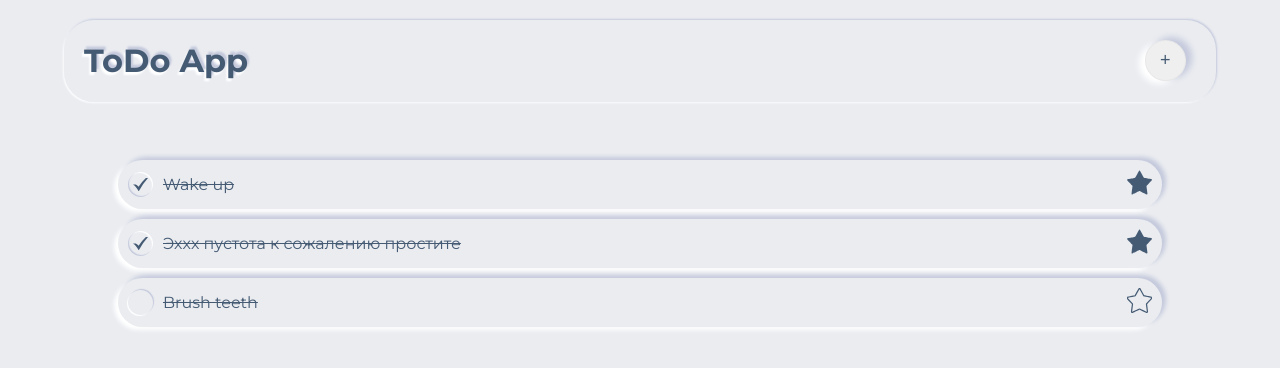
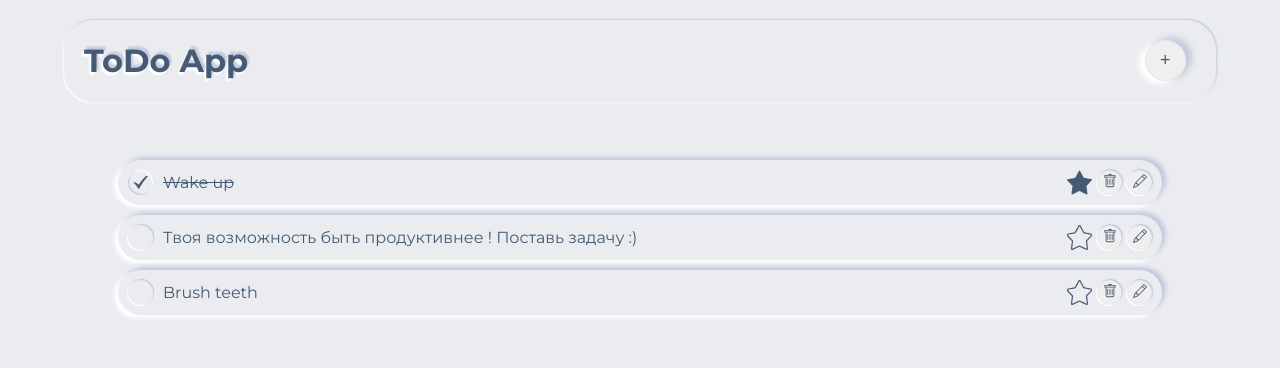
Before and after one commit to AlenaRudenko/ToDoApp, a React (Create React App) app: page / in a window 1280 px wide. Shown: the top 368 px of the page. Built offline with nearby package versions, Linux system fonts and the light colour scheme.

Commit message:
buttons edit and trash

```diff
--- a/src/App.jsx
+++ b/src/App.jsx
@@ -1,24 +1,15 @@
 import "./App.css";
+import { Header } from "./components/header/Header";
 import { ToDoItem } from "./components/todo/ToDoItem";
 
 function App() {
   return (
     <div className="app">
       <div className="container">
-        <div className="header">
-          <div className="header__container">
-            <h1 className="header__logo">ToDo App</h1>
-            <div className="header__search">
-              <input type="search" className="header__placesearch"></input>
-            </div>
-            <div className="header__button">
-              <button>+</button>
-            </div>
-          </div>
-        </div>
+        <Header />
         <div className="main">
           <ToDoItem text={"Wake up"} isChecked={true} isFavourite={true} />
-          <ToDoItem text={""} isChecked={true} isFavourite={true} />
+          <ToDoItem text={""} isChecked={false} isFavourite={false} />
           <ToDoItem
             text={"Brush teeth"}
             isChecked={false}
--- a/src/components/header/Header.jsx
+++ b/src/components/header/Header.jsx
@@ -1,3 +1,5 @@
+import "./header.css";
+
 export const Header = () => {
   return (
     <div className="header">
--- a/src/components/header/header.css
+++ b/src/components/header/header.css
@@ -0,0 +1,64 @@
+.header {
+  width: 100%;
+  display: flex;
+  justify-content: center;
+  align-items: center;
+  position: absolute;
+  top: 20px;
+  left: 0;
+}
+.header__container {
+  width: 90%;
+  display: flex;
+  flex-direction: row;
+  justify-content: space-between;
+  align-items: center;
+  border-radius: 30px;
+  box-shadow: 1px -1px 2px #c4c9dc, -1px 1px 2px #ffffff;
+}
+.header__logo {
+  color: #455b74;
+  font-family: "Montserrat";
+  font-weight: 700;
+  margin-left: 20px;
+  text-shadow: 2px -3px 2px #c4c9dc, -2px 3px 2px #ffffff;
+}
+.header__button {
+  margin-right: 30px;
+}
+.header__item1 {
+  margin-right: 10px;
+}
+.header__item1:hover {
+  cursor: pointer;
+}
+button {
+  border: none;
+  color: #455b74;
+  padding: 0.5em 0.8em;
+  font-size: 18px;
+  border-radius: 50%;
+  border: 0.5px solid #e8e8e8;
+  transition: all 0.3s;
+  box-shadow: 6px -3px 6px #c4c9dc, -6px 3px 6px #ffffff;
+}
+
+button:hover {
+  box-shadow: -6px 3px 6px #c4c9dc, 6px -3px 6px #ffffff;
+}
+
+button:active {
+  box-shadow: inset -6px 3px 6px #c4c9dc, inset 6px -3px 6px #ffffff;
+}
+
+input {
+  display: none;
+  font-family: "Montserrat";
+  color: #989898;
+  outline: none;
+  text-decoration: none;
+  border: none;
+  padding: 10px 5px;
+  box-shadow: inset -2px 2px 2px #c4c9dc, inset 2px -2px 2px #ffffff;
+  border-radius: 30px;
+}
--- /dev/null
+++ b/src/components/todo/Pencil.jsx
@@ -0,0 +1,13 @@
+export const Pencil = () => {
+  return (
+    <svg
+      xmlns="http://www.w3.org/2000/svg"
+      width="14px"
+      height="14px"
+      fill="currentColor"
+      class="bi bi-pencil"
+      viewBox="0 0 16 16">
+      <path d="M12.146.146a.5.5 0 0 1 .708 0l3 3a.5.5 0 0 1 0 .708l-10 10a.5.5 0 0 1-.168.11l-5 2a.5.5 0 0 1-.65-.65l2-5a.5.5 0 0 1 .11-.168l10-10zM11.207 2.5 13.5 4.793 14.793 3.5 12.5 1.207 11.207 2.5zm1.586 3L10.5 3.207 4 9.707V10h.5a.5.5 0 0 1 .5.5v.5h.5a.5.5 0 0 1 .5.5v.5h.293l6.5-6.5zm-9.761 5.175-.106.106-1.528 3.821 3.821-1.528.106-.106A.5.5 0 0 1 5 12.5V12h-.5a.5.5 0 0 1-.5-.5V11h-.5a.5.5 0 0 1-.468-.325z" />
+    </svg>
+  );
+};
--- a/src/components/todo/ToDoItem.jsx
+++ b/src/components/todo/ToDoItem.jsx
@@ -1,58 +1,52 @@
 import { StarFill } from "../StarFill";
 import StarOutline from "../StarOutline";
+import { Pencil } from "./Pencil";
 import "./style.css";
+import { Trash } from "./Trash";
 
 export const ToDoItem = (props) => {
   console.log("props  ", props);
   return (
-    <div className='Main__item'>
-      <div className='Main__group'>
+    <div className="Main__item">
+      <div className="Main__group">
         <div
           className={`Main__point ${
             props.isChecked ? "Main--pointchecked" : ""
-          }`}
-        >
+          }`}>
           {props.isChecked && (
             <svg
-              id='Layer_1'
-              data-name='Layer 1'
-              xmlns='http://www.w3.org/2000/svg'
-              viewBox='0 0 122.88 109.76'
-              width='15px'
-              heigh='15px'
-              fill='#455B74'
-            >
+              id="Layer_1"
+              data-name="Layer 1"
+              xmlns="http://www.w3.org/2000/svg"
+              viewBox="0 0 122.88 109.76"
+              width="15px"
+              heigh="15px"
+              fill="#455B74">
               <defs>
                 <style>.cls-1</style>
               </defs>
               <title>red-check-mark</title>
-              <path d='M0,52.88l22.68-.3A84.1,84.1,0,0,1,46,72.44,314.13,314.13,0,0,1,105.6,0h17.28A522.93,522.93,0,0,0,46.77,109.76C36,86.69,21,67.27,0,52.88Z' />
+              <path d="M0,52.88l22.68-.3A84.1,84.1,0,0,1,46,72.44,314.13,314.13,0,0,1,105.6,0h17.28A522.93,522.93,0,0,0,46.77,109.76C36,86.69,21,67.27,0,52.88Z" />
             </svg>
           )}
-          {/* {props.isChecked ? (
-            <svg
-              id='Layer_1'
-              data-name='Layer 1'
-              xmlns='http://www.w3.org/2000/svg'
-              viewBox='0 0 122.88 109.76'
-              width='15px'
-              heigh='15px'
-              fill='#455B74'
-            >
-              <defs>
-                <style>.cls-1</style>
-              </defs>
-              <title>red-check-mark</title>
-              <path d='M0,52.88l22.68-.3A84.1,84.1,0,0,1,46,72.44,314.13,314.13,0,0,1,105.6,0h17.28A522.93,522.93,0,0,0,46.77,109.76C36,86.69,21,67.27,0,52.88Z' />
-            </svg>
-          ) : undefined} */}
         </div>
-        <div className='Main__task Main--taskchecked'>
-          {props.text || "Эххх пустота к сожалению простите"}
+        <div className={`Main__task ${props.isChecked && "Main--taskchecked"}`}>
+          {props.text ||
+            "Твоя возможность быть продуктивнее ! Поставь задачу :)"}
         </div>
       </div>
-      <div className='Main__fav'>
+      <div className="Main__fav">
         {props.isFavourite ? <StarFill /> : <StarOutline />}
+        <div className="trash__container">
+          <button className="Trash">
+            <Trash />
+          </button>
+        </div>
+        <div className="editor__container">
+          <button className="Editor">
+            <Pencil />
+          </button>
+        </div>
       </div>
     </div>
   );
--- /dev/null
+++ b/src/components/todo/Trash.jsx
@@ -0,0 +1,17 @@
+export const Trash = () => {
+  return (
+    <svg
+      xmlns="http://www.w3.org/2000/svg"
+      width="14px"
+      height="14px"
+      fill="currentColor"
+      class="bi bi-trash"
+      viewBox="0 0 16 16">
+      <path d="M5.5 5.5A.5.5 0 0 1 6 6v6a.5.5 0 0 1-1 0V6a.5.5 0 0 1 .5-.5zm2.5 0a.5.5 0 0 1 .5.5v6a.5.5 0 0 1-1 0V6a.5.5 0 0 1 .5-.5zm3 .5a.5.5 0 0 0-1 0v6a.5.5 0 0 0 1 0V6z" />
+      <path
+        fill-rule="evenodd"
+        d="M14.5 3a1 1 0 0 1-1 1H13v9a2 2 0 0 1-2 2H5a2 2 0 0 1-2-2V4h-.5a1 1 0 0 1-1-1V2a1 1 0 0 1 1-1H6a1 1 0 0 1 1-1h2a1 1 0 0 1 1 1h3.5a1 1 0 0 1 1 1v1zM4.118 4 4 4.059V13a1 1 0 0 0 1 1h6a1 1 0 0 0 1-1V4.059L11.882 4H4.118zM2.5 3V2h11v1h-11z"
+      />
+    </svg>
+  );
+};
--- a/src/components/todo/style.css
+++ b/src/components/todo/style.css
@@ -49,4 +49,35 @@
 /* избранное */
 .Main__fav {
   cursor: pointer;
+  display: flex;
+  justify-content: center;
 }
+.Editor {
+  width: 25px;
+  height: 25px;
+  padding: 0;
+  box-shadow: 1px -1px 1px #c4c9dc, -1px 1px 1px #ffffff;
+}
+.Trash {
+  width: 25px;
+  height: 25px;
+  padding: 0;
+  box-shadow: 1px -1px 1px #c4c9dc, -1px 1px 1px #ffffff;
+}
+.trash__container {
+  width: 25px;
+  height: 25px;
+  display: flex;
+  align-items: center;
+  justify-content: center;
+  margin-left: 5px;
+}
+.editor__container {
+  height: 25px;
+  display: flex;
+  align-items: center;
+  justify-content: center;
+  width: 25px;
+  height: 25px;
+  margin-left: 5px;
+}
--- a/src/index.css
+++ b/src/index.css
@@ -17,41 +17,6 @@
   margin: auto;
   position: relative;
 }
-
-.header {
-  width: 100%;
-  display: flex;
-  justify-content: center;
-  align-items: center;
-  position: absolute;
-  top: 20px;
-  left: 0;
-}
-.header__container {
-  width: 90%;
-  display: flex;
-  flex-direction: row;
-  justify-content: space-between;
-  align-items: center;
-  border-radius: 30px;
-  box-shadow: 1px -1px 2px #c4c9dc, -1px 1px 2px #ffffff;
-}
-.header__logo {
-  color: #455b74;
-  font-family: "Montserrat";
-  font-weight: 700;
-  margin-left: 20px;
-  text-shadow: 2px -3px 2px #c4c9dc, -2px 3px 2px #ffffff;
-}
-.header__button {
-  margin-right: 30px;
-}
-.header__item1 {
-  margin-right: 10px;
-}
-.header__item1:hover {
-  cursor: pointer;
-}
 /* главная страница */
 .main {
   width: 100%;
@@ -64,37 +29,6 @@
   top: 20%;
   left: 0;
 }
-
-button {
-  border: none;
-  color: #455b74;
-  padding: 0.5em 0.8em;
-  font-size: 18px;
-  border-radius: 50%;
-  border: 0.5px solid #e8e8e8;
-  transition: all 0.3s;
-  box-shadow: 6px -3px 6px #c4c9dc, -6px 3px 6px #ffffff;
-}
-
-button:hover {
-  box-shadow: -6px 3px 6px #c4c9dc, 6px -3px 6px #ffffff;
-}
-
-button:active {
-  box-shadow: inset -6px 3px 6px #c4c9dc, inset 6px -3px 6px #ffffff;
-}
-
-input {
-  display: none;
-  font-family: "Montserrat";
-  color: #989898;
-  outline: none;
-  text-decoration: none;
-  border: none;
-  padding: 10px 5px;
-  box-shadow: inset -2px 2px 2px #c4c9dc, inset 2px -2px 2px #ffffff;
-  border-radius: 30px;
-}
 .star {
   box-shadow: inset -2px 2px 2px #c4c9dc, inset 2px -2px 2px #ffffff;
 }
```
Also changed, not shown: src/components/StarFill.jsx (+13 -15 lines), src/components/StarOutline.jsx (+12 -14 lines).
